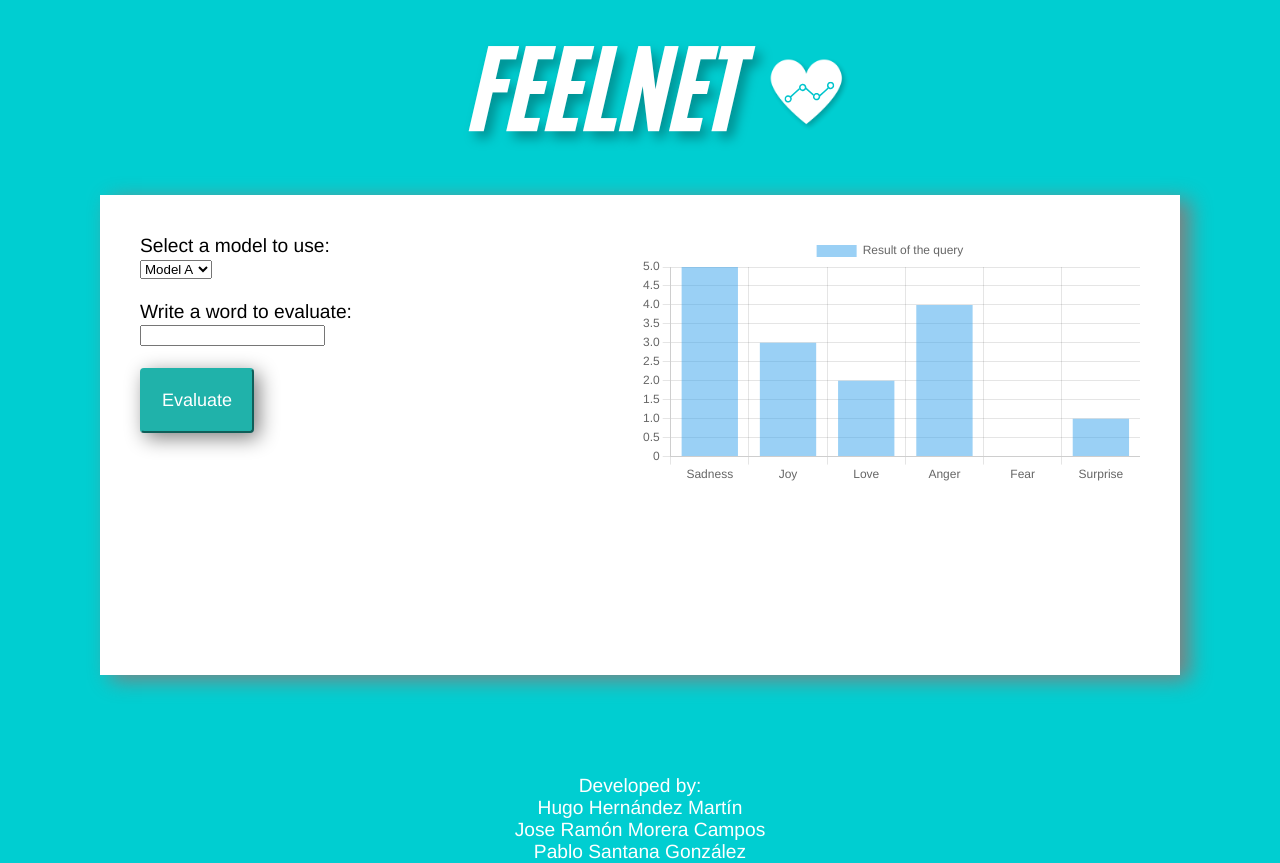
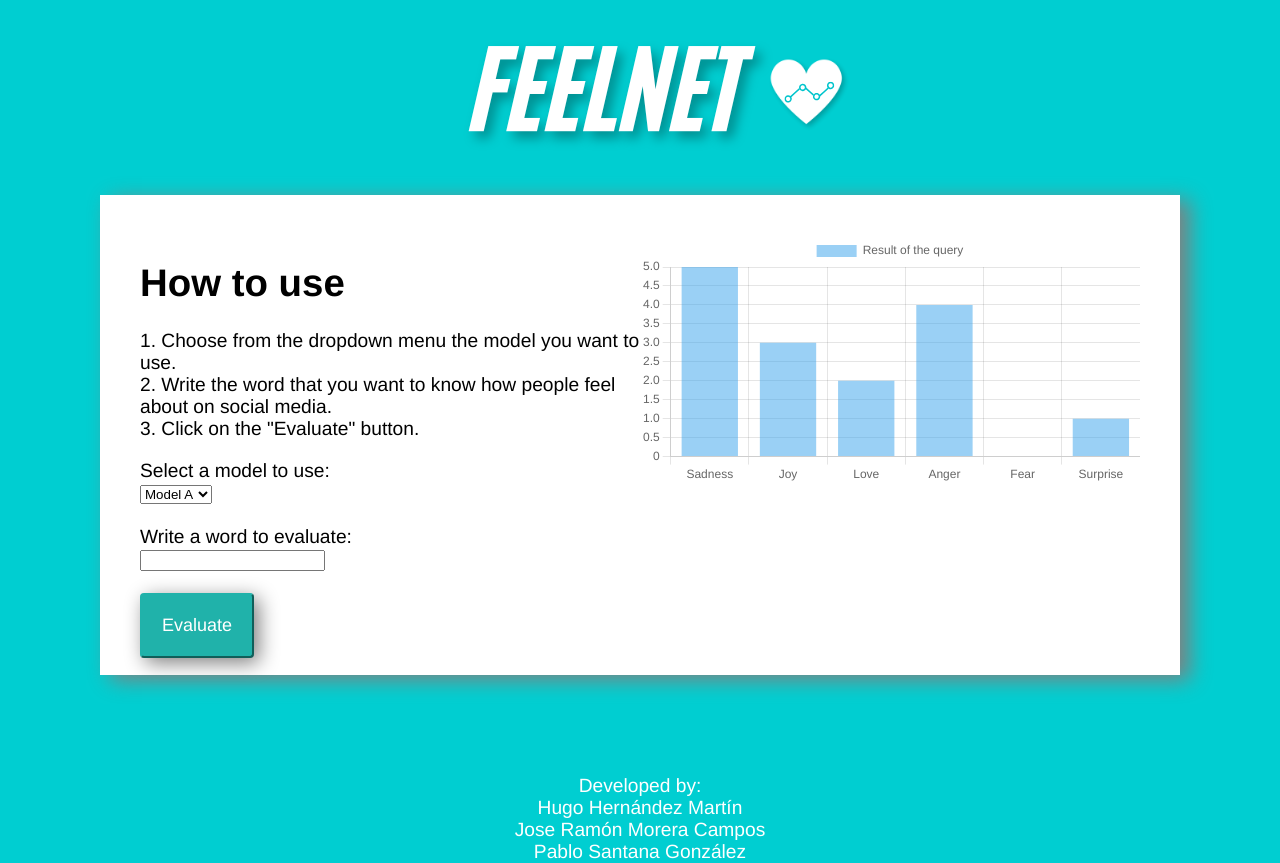
Before and after one commit to PSantanaGlez13/SI-FeelNet-Web, a website with bundled scripts: page src/models.html in a window 1280 px wide. Built offline with nearby package versions, Linux system fonts and the light colour scheme.

Commit message:
Usage information

```diff
--- a/src/models.html
+++ b/src/models.html
@@ -13,6 +13,12 @@
   </div>
   <div id="main-block">
       <div id="input-block">
+        <div>
+          <h1>How to use</h1>
+          <p>1. Choose from the dropdown menu the model you want to use.<br>
+             2. Write the word that you want to know how people feel about on social media.<br>
+             3. Click on the "Evaluate" button.</p>
+        </div>
         <div>
           <label for="models">Select a model to use:</label><br>
           <select name="models" id="models">
```
